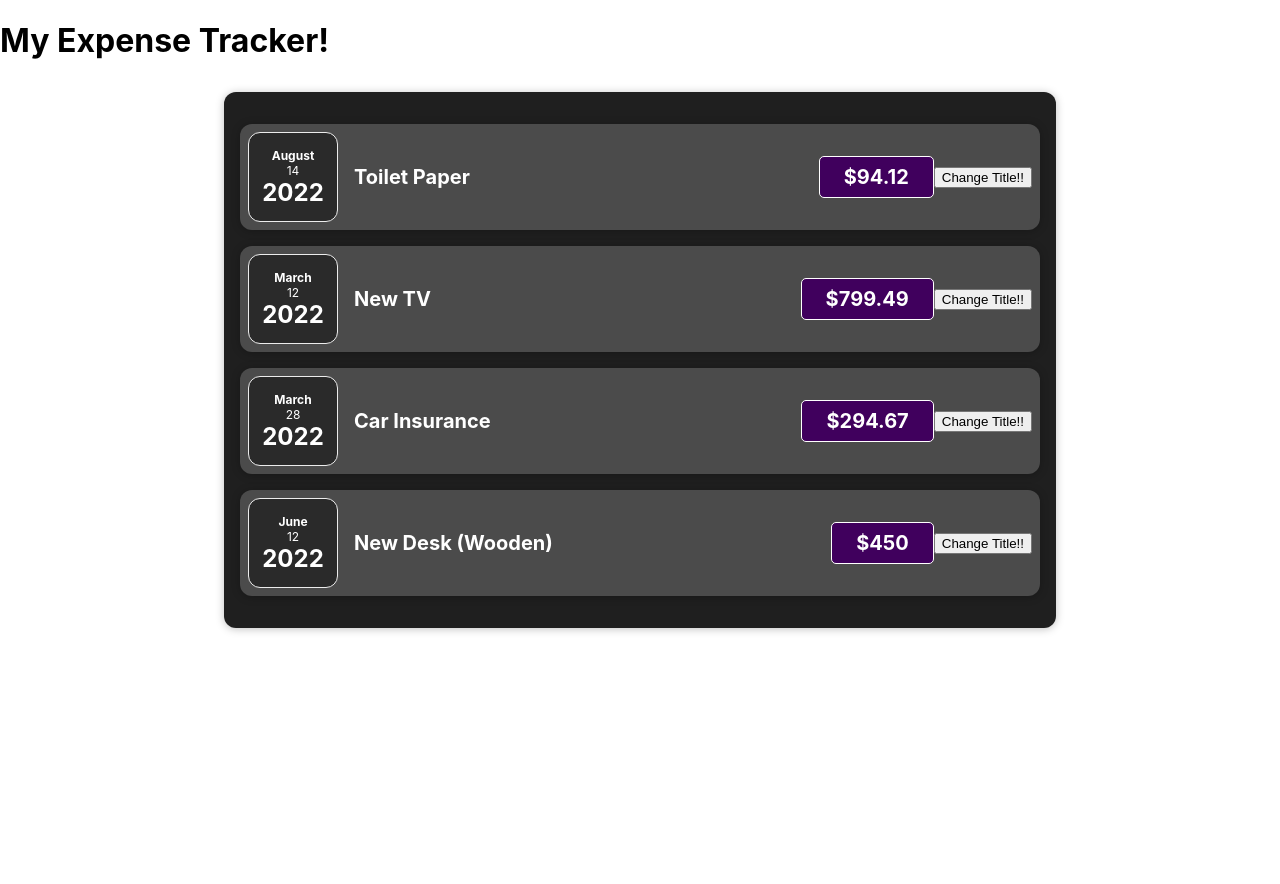
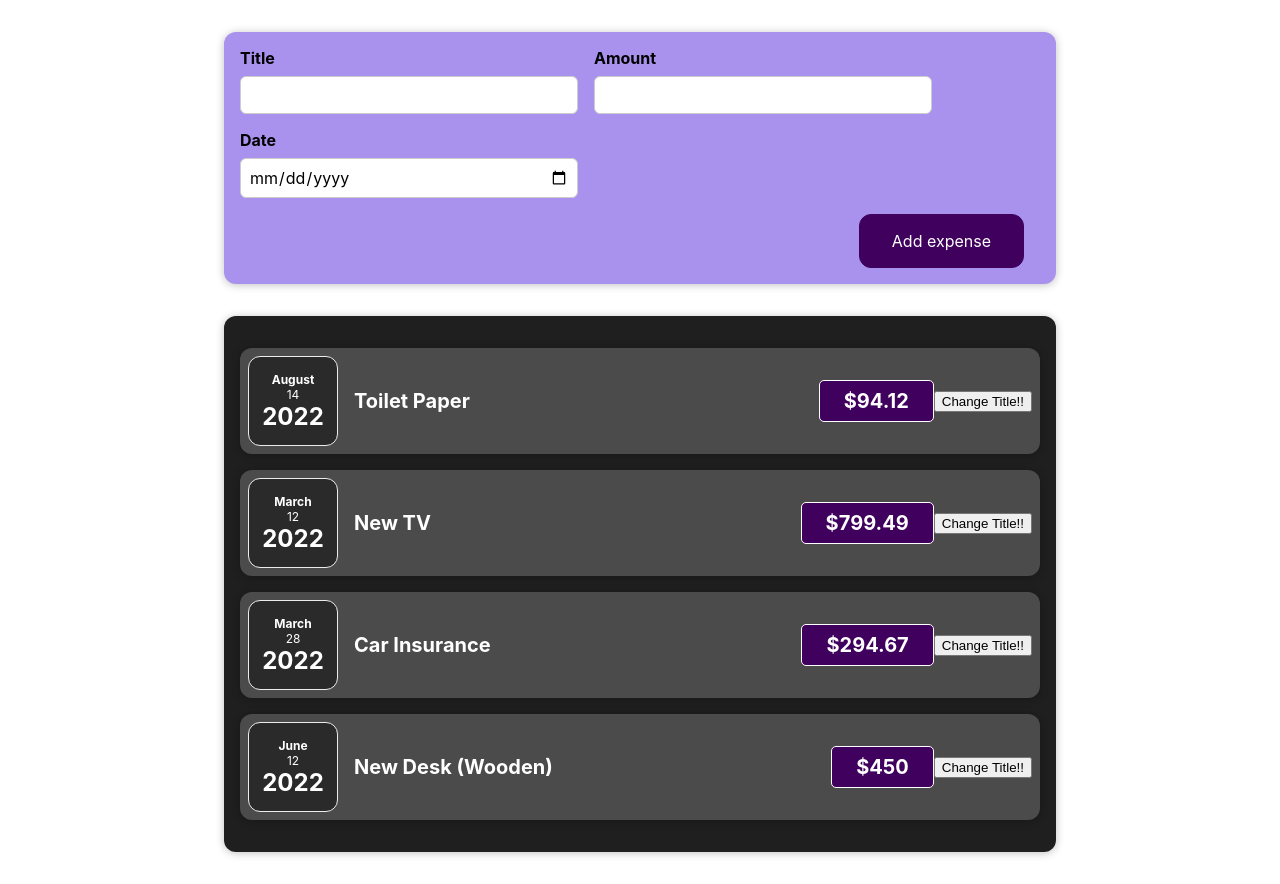
Before and after one commit to Esa-Gavin/Expense-Tracker, a React (Create React App) app: page / in a window 1280 px wide. Before the commit the page ends 800 px from the top, so only its background shows below. Built offline with nearby package versions, Linux system fonts and the light colour scheme.

Commit message:
add the new expense component to the root component which is app.js and also remove the h1 tag

```diff
--- a/src/App.js
+++ b/src/App.js
@@ -1,4 +1,5 @@
 import ExpenseMain from "./components/Expense/ExpenseMain";
+import NewExpense from "./components/NewExpense/NewExpense";
 
 const App = () => {
   const expenses = [
@@ -32,7 +33,7 @@ const App = () => {
   ];
   return (
     <div>
-      <h1>My Expense Tracker!</h1>
+      <NewExpense />
       <ExpenseMain items={expenses} />
     </div>
 
--- a/src/components/NewExpense/NewExpense.js
+++ b/src/components/NewExpense/NewExpense.js
@@ -1,10 +1,12 @@
 import React from "react";
 
 import './NewExpense.css';
+import ExpenseForm from "./ExpenseForm";
 
 const NewExpense = () => {
     return (
         <div className="new-expense">
+            <ExpenseForm />
 
         </div>
     )
```
